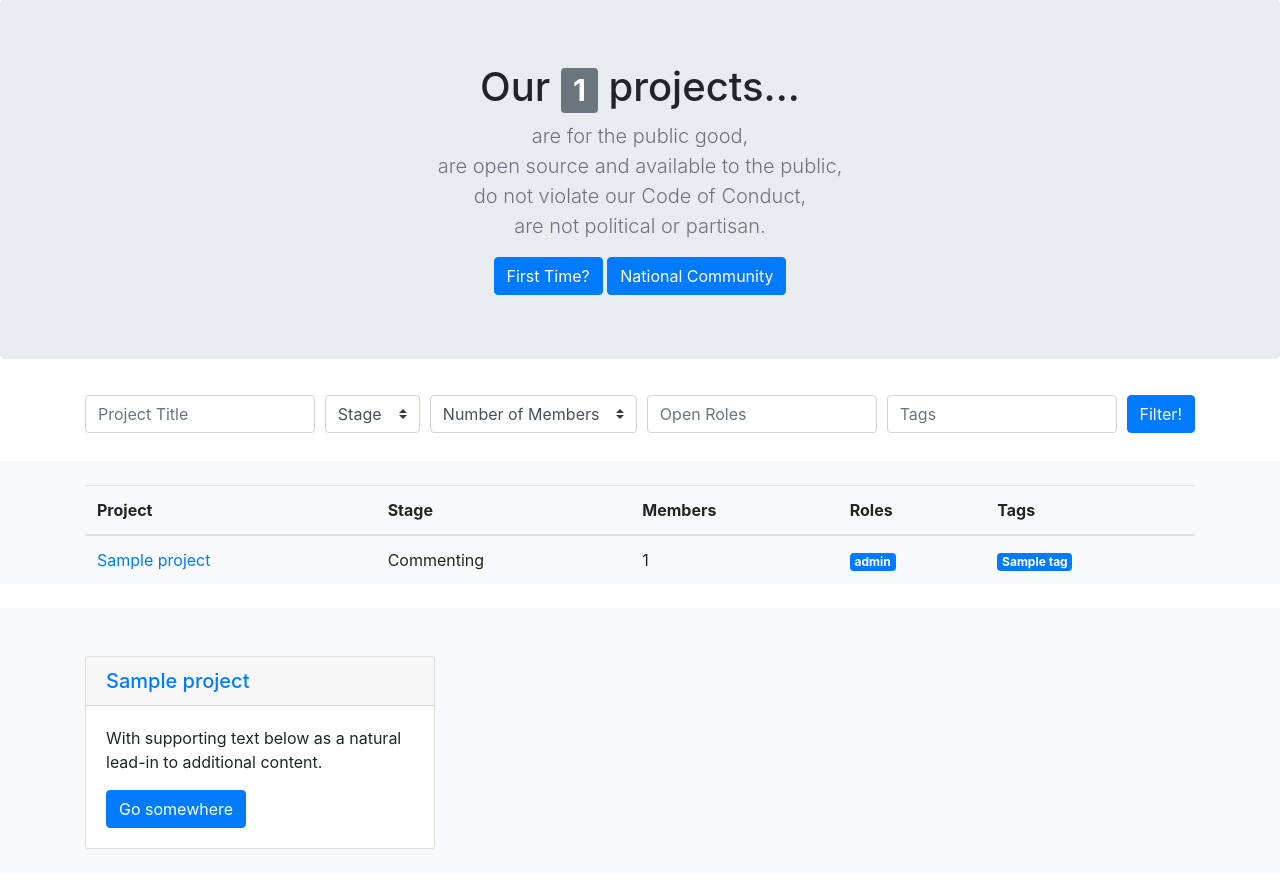
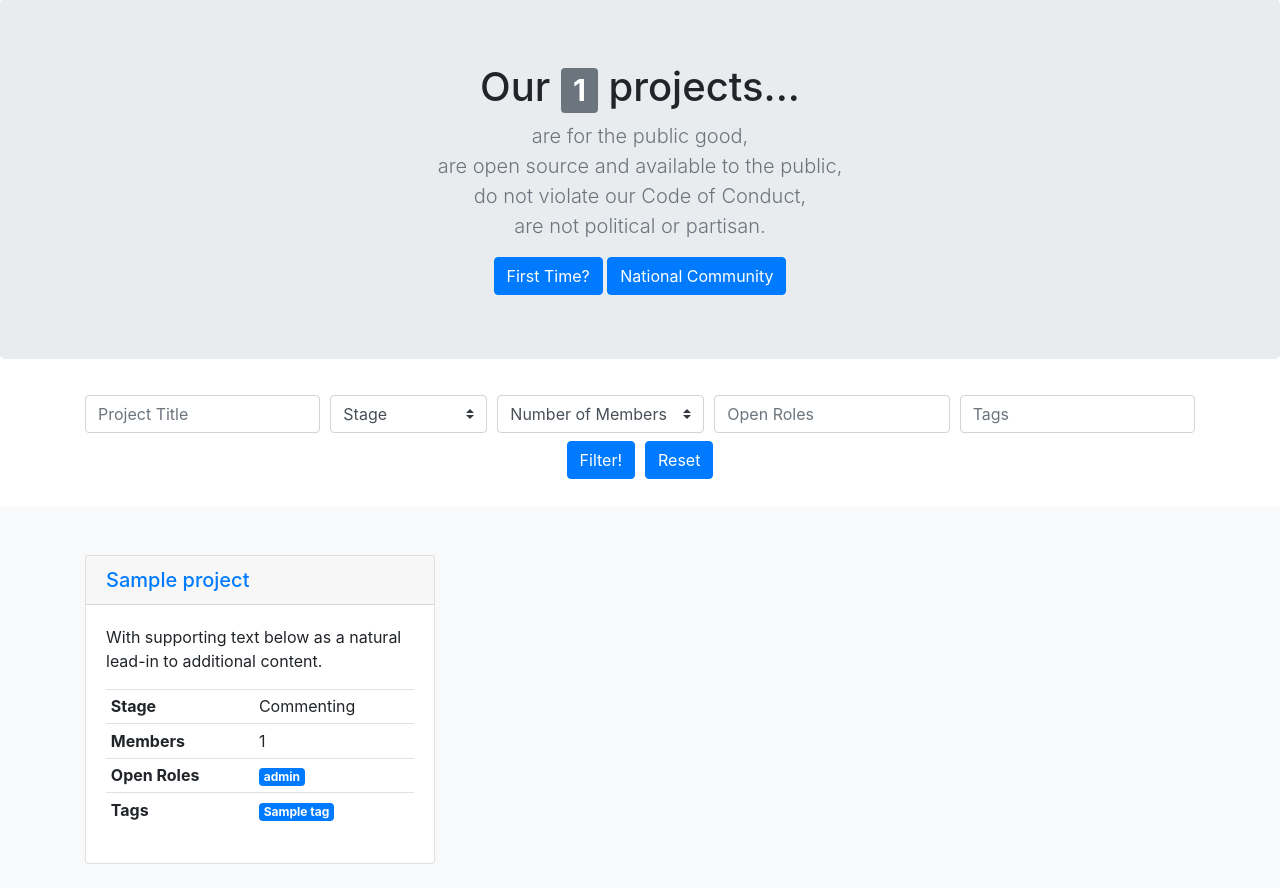
Before and after one commit to CodeForPhilly/laddr-python, a Django app: page /projects/ in a window 1280 px wide. Shown: the part 57-945 px from the top of the page. Before the commit the page ends 906 px from the top, so only its background shows below. Run offline with Django 3.2, Linux system fonts and the light colour scheme; tables that the repository leaves empty hold one stand-in row (values such as "Sample post"); some libraries are stand-ins or nearby versions.

Commit message:
added form filter and improved project cards

```diff
--- a/project/templates/project/index.html
+++ b/project/templates/project/index.html
@@ -16,24 +16,28 @@
 
 <section class="filters">
     <div class="container">
-            <form>
+            <form method="GET" action="/projects/">
                 <div class="form-row">
                     <div class="col my-1">
-                        <input type="text" class="form-control" placeholder="Project Title">
+                        <input name="title" type="text" class="form-control" placeholder="Project Title">
                     </div>
                     <div class="col-auto my-1">
                         <label class="mr-sm-2 sr-only" for="inlineFormCustomSelect">Preference</label>
-                        <select class="custom-select mr-sm-2" id="inlineFormCustomSelect">
-                            <option selected>Stage</option>
-                            <option value="1">One</option>
-                            <option value="2">Two</option>
-                            <option value="3">Three</option>
+                        <select name="stage" class="custom-select mr-sm-2" id="inlineFormCustomSelect">
+                            <option selected value="">Stage</option>
+                            <option value="0">Commenting</option>
+                            <option value="1">Bootstrapping</option>
+                            <option value="2">Prototyping</option>
+                            <option value="3">Testing</option>
+                            <option value="4">Maintaining</option>
+                            <option value="5">Drifting</option>
+                            <option value="6">Hibernating</option>
                         </select>
                     </div>
                     <div class="col-auto my-1">
                         <label class="mr-sm-2 sr-only" for="inlineFormCustomSelect">Preference</label>
-                        <select class="custom-select mr-sm-2" id="inlineFormCustomSelect">
-                            <option selected>Number of Members</option>
+                        <select name="members" class="custom-select mr-sm-2" id="inlineFormCustomSelect">
+                            <option selected value="">Number of Members</option>
                             <option value="1">1-5</option>
                             <option value="2">5-10</option>
                             <option value="3">10-20</option>
@@ -41,13 +45,18 @@
                         </select>
                     </div>
                     <div class="col my-1">
-                        <input type="text" class="form-control" placeholder="Open Roles">
+                        <input name="roles" type="text" class="form-control" placeholder="Open Roles">
                     </div>
                     <div class="col my-1">
-                        <input type="text" class="form-control" placeholder="Tags">
+                        <input name="tags" type="text" class="form-control" placeholder="Tags">
+                    </div>
+                </div>
+                <div class="form-row justify-content-center">
+                    <div class="col-auto my-1">
+                        <button type="submit" class="btn btn-primary">Filter!</button>
                     </div>
                     <div class="col-auto my-1">
-                        <button type="submit" class="btn btn-primary">Filter!</button>
+                        <a class="btn btn-primary" href="/projects/">Reset</a>
                     </div>
                 </div>
             </form>
@@ -55,7 +64,7 @@
 </section>
 
 
-<section class="projects-list mt-4 bg-light">
+<!-- <section class="projects-list mt-4 bg-light">
         <div class="container pt-4">
             {% if latest_projects %}
                 <table class="table table-responsive-sm">
@@ -98,7 +107,7 @@
                 <p>No projects currently exist.</p>
             {% endif %}
         </div>
-    </section>
+    </section> -->
 
 <section class="projects-list mt-4 bg-light">
     <div class="container pt-4">
@@ -110,7 +119,42 @@
                         <h5 class="card-header"><a href="/projects/{{project.id}}">{{project.project_title}}</a></h5>
                         <div class="card-body">
                             <p class="card-text">With supporting text below as a natural lead-in to additional content.</p>
-                            <a href="#" class="btn btn-primary">Go somewhere</a>
+                            <table class="table table-sm">
+                                <tbody>
+                                    <tr>
+                                        <th scope="row">Stage</th>
+                                        <td>{{project.get_stage_display}}</td>
+                                    </tr>
+                                    <tr>
+                                        <th scope="row">Members</th>
+                                        <td>{{project.members.all|length}}</td>
+                                    </tr>
+                                    <tr>
+                                        <th scope="row">Open Roles</th>
+                                        <td>
+                                            {% for role in project.role_set.all %}
+                                            <span class="badge badge-primary">{{role.role_title}}</span>
+                                            {% endfor %}
+                                        </td>
+                                    </tr>
+                                    <tr>
+                                        <th scope="row">Tags</th>
+                                        <td>
+                                            {% for tag in project.tags.all %}
+                                            {% if tag.tag_type == 0 %}
+                                            <span class="badge badge-primary">{{tag.tag_title}}</span>
+                                            {% elif tag.tag_type == 1 %}
+                                            <span class="badge badge-success">{{tag.tag_title}}</span>
+                                            {% else %}
+                                            <span class="badge badge-danger">{{tag.tag_title}}</span>
+                                            {% endif %}
+                                            {% endfor %}
+                                        </td>
+                                    </tr>
+                                </tbody>
+                            </table>
+
+                            <!-- <a href="#" class="btn btn-primary">Go somewhere</a> -->
                         </div>
                     </div>
                 </div>
--- a/project/views.py
+++ b/project/views.py
@@ -13,15 +13,15 @@ def index(request):
     queryset = Project.objects.annotate(num_members=Count('members'))
 
     title = request.GET.get("title", None)
-    if title:
+    if title is not None and title != '':
         queryset = queryset.filter(project_title__contains=title)
 
     stage = request.GET.get("stage", None)
-    if stage:
+    if stage is not None and stage != '':
         queryset = queryset.filter(stage=stage)
 
     members = request.GET.get("members", None)
-    if members:
+    if members is not None and members != '':
         if int(members) == 1: # 1-5
             queryset = queryset.filter(num_members__gte=1, num_members__lte=5)
         if int(members) == 2: # 5-10
@@ -32,13 +32,13 @@ def index(request):
             queryset = queryset.filter(num_members__gt=20)
 
     roles = request.GET.get("roles", None)
-    if roles:
+    if roles is not None and roles != '':
         role_ids = Role.objects.filter(role_title__contains=roles)
         # project_list = Role.objects.filter
         print(role_ids)
 
     tags = request.GET.get("tags", None)
-    if tags:
+    if tags is not None and tags != '':
         queryset = queryset.filter(tags__tag_title__contains=tags)
 
     context = {
```
